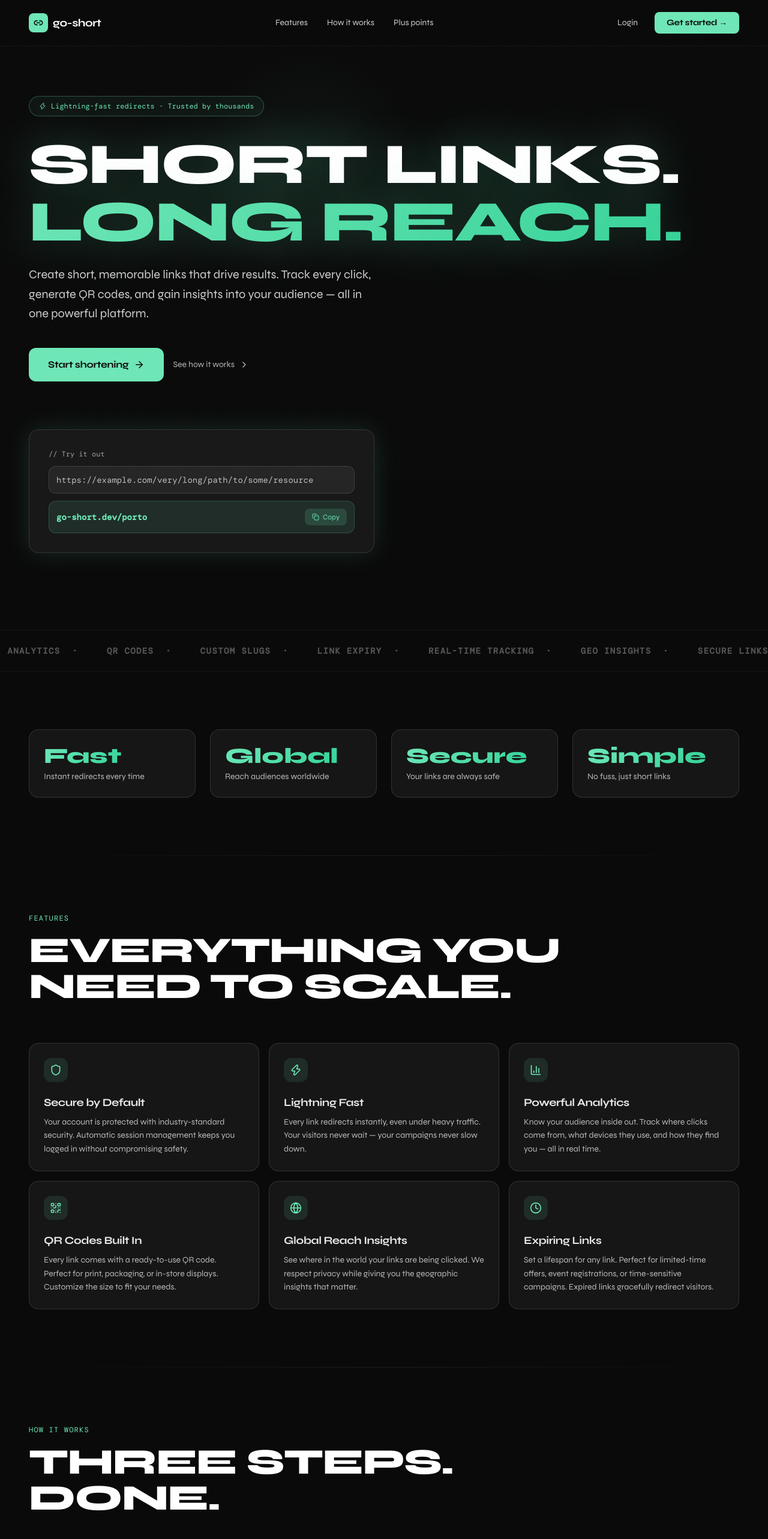
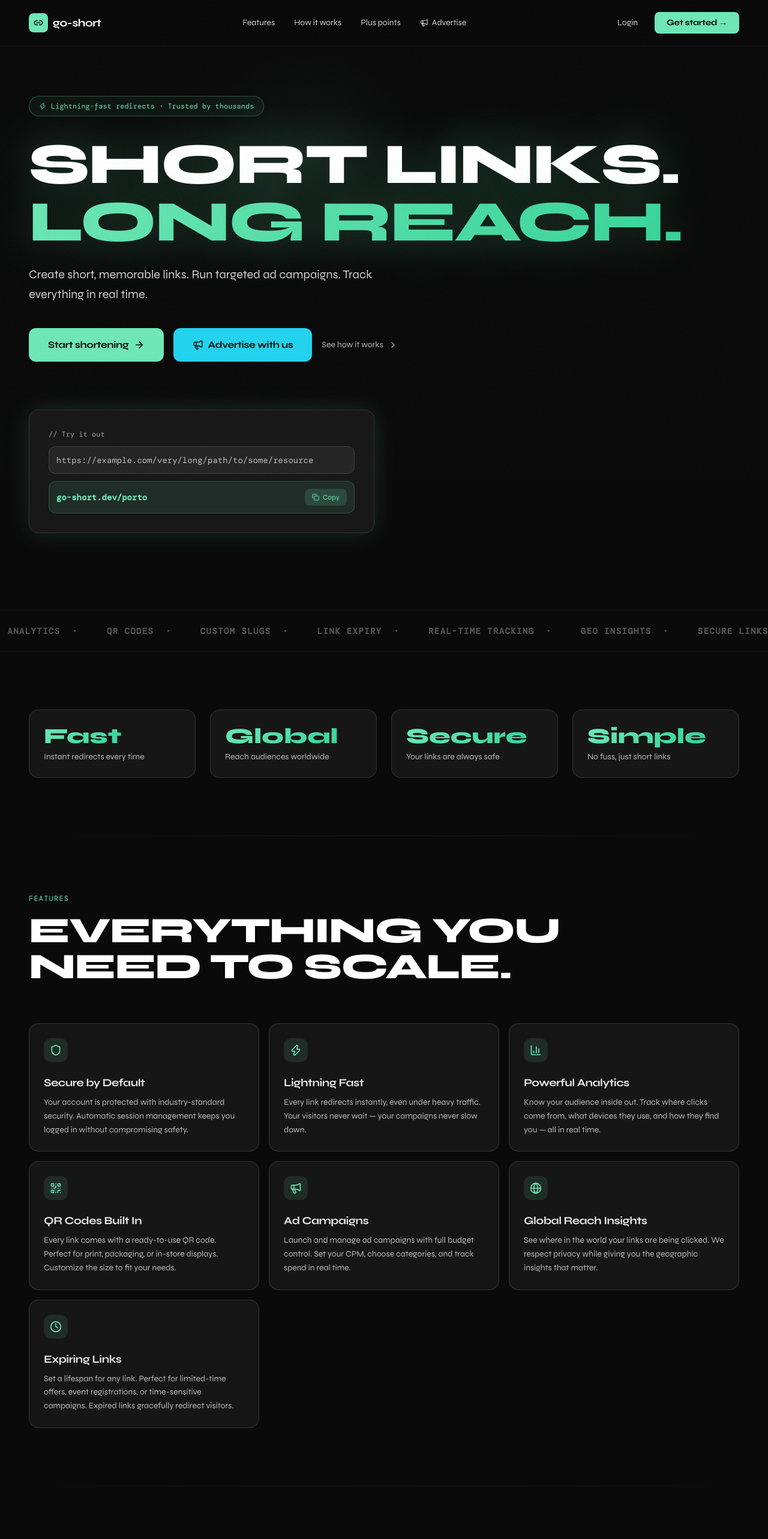
Before and after one commit to ras1putra/short-url-generator, a Next.js app in the folder frontend/: page / in a window 1280 px wide. Shown: the top 2566 px of the page at 60% size. Built offline with nearby package versions, Linux system fonts and the light colour scheme.

Commit message:
feat: enhance landing page components

```diff
--- a/frontend/src/components/landing/CTA.tsx
+++ b/frontend/src/components/landing/CTA.tsx
@@ -1,7 +1,7 @@
 "use client";
 
 import Link from "next/link";
-import { ArrowRight } from "lucide-react";
+import { ArrowRight, Megaphone } from "lucide-react";
 
 export default function CTA() {
   return (
@@ -24,6 +24,10 @@ export default function CTA() {
           <Link href="/register" className="btn-primary px-10 py-4 rounded-xl text-base inline-flex items-center gap-2">
             Create free account <ArrowRight size={18} />
           </Link>
+          <Link href="/register/advertiser" className="px-8 py-4 rounded-xl text-sm font-bold tracking-tight inline-flex items-center gap-2 bg-[#22D3EE] text-[#0A0A0A] hover:bg-[#67E8F9] hover:-translate-y-0.5 hover:shadow-[0_8px_30px_rgba(34,211,238,0.3)] transition-all duration-200">
+            <Megaphone size={16} />
+            Advertise with us
+          </Link>
           <Link href="/login" className="px-8 py-4 rounded-xl text-sm transition-colors border border-white/20 text-white/70 hover:text-white hover:border-white/40">
             Already have an account
           </Link>
--- a/frontend/src/components/landing/Features.tsx
+++ b/frontend/src/components/landing/Features.tsx
@@ -1,6 +1,6 @@
 "use client";
 
-import { Shield, Zap, BarChart3, QrCode, Globe, Clock } from "lucide-react";
+import { Shield, Zap, BarChart3, QrCode, Globe, Clock, Megaphone } from "lucide-react";
 
 const FEATURES_DATA = [
   {
@@ -22,6 +22,11 @@ const FEATURES_DATA = [
     icon: <QrCode size={20} />,
     title: "QR Codes Built In",
     desc: "Every link comes with a ready-to-use QR code. Perfect for print, packaging, or in-store displays. Customize the size to fit your needs.",
+  },
+  {
+    icon: <Megaphone size={20} />,
+    title: "Ad Campaigns",
+    desc: "Launch and manage ad campaigns with full budget control. Set your CPM, choose categories, and track spend in real time.",
   },
   {
     icon: <Globe size={20} />,
--- a/frontend/src/components/landing/Hero.tsx
+++ b/frontend/src/components/landing/Hero.tsx
@@ -2,7 +2,7 @@
 
 import { useState } from "react";
 import Link from "next/link";
-import { ArrowRight, ChevronRight, Zap, Copy, Check } from "lucide-react";
+import { ArrowRight, ChevronRight, Zap, Copy, Check, Megaphone } from "lucide-react";
 
 export default function Hero() {
   const [copied, setCopied] = useState(false);
@@ -32,12 +32,16 @@ export default function Hero() {
       </h1>
 
       <p className="fade-in text-lg md:text-xl mb-10 max-w-xl leading-relaxed text-white/80 [animation-delay:0.2s]">
-        Create short, memorable links that drive results. Track every click, generate QR codes, and gain insights into your audience — all in one powerful platform.
+        Create short, memorable links. Run targeted ad campaigns. Track everything in real time.
       </p>
 
       <div className="fade-in flex flex-col sm:flex-row items-start sm:items-center gap-4 [animation-delay:0.3s]">
         <Link href="/register" className="btn-primary px-8 py-4 rounded-xl text-base inline-flex items-center gap-2">
           Start shortening <ArrowRight size={18} />
+        </Link>
+        <Link href="/register/advertiser" className="px-8 py-4 rounded-xl text-base font-bold tracking-tight inline-flex items-center gap-2 bg-[#22D3EE] text-[#0A0A0A] hover:bg-[#67E8F9] hover:-translate-y-0.5 hover:shadow-[0_8px_30px_rgba(34,211,238,0.3)] transition-all duration-200">
+          <Megaphone size={18} />
+          Advertise with us
         </Link>
         <a href="#how" className="inline-flex items-center gap-2 text-sm text-white/70 hover:text-white transition-colors">
           See how it works <ChevronRight size={16} />
--- a/frontend/src/components/landing/Navbar.tsx
+++ b/frontend/src/components/landing/Navbar.tsx
@@ -1,7 +1,7 @@
 "use client";
 
 import Link from "next/link";
-import { Link2 } from "lucide-react";
+import { Link2, Megaphone } from "lucide-react";
 
 export default function Navbar() {
   return (
@@ -17,6 +17,10 @@ export default function Navbar() {
         <a href="#features" className="hover:text-white transition-colors">Features</a>
         <a href="#how" className="hover:text-white transition-colors">How it works</a>
         <a href="#stats" className="hover:text-white transition-colors">Plus points</a>
+        <Link href="/register/advertiser" className="hover:text-white transition-colors flex items-center gap-1.5">
+          <Megaphone size={14} />
+          Advertise
+        </Link>
       </div>
 
       <div className="flex items-center gap-3">
--- a/frontend/src/components/landing/Stats.tsx
+++ b/frontend/src/components/landing/Stats.tsx
@@ -1,21 +1,20 @@
 "use client";
 
 const STATS_DATA = [
-  { num: "Fast", unit: "", label: "Instant redirects every time" },
-  { num: "Global", unit: "", label: "Reach audiences worldwide" },
-  { num: "Secure", unit: "", label: "Your links are always safe" },
-  { num: "Simple", unit: "", label: "No fuss, just short links" },
+  { num: "Fast", label: "Instant redirects every time" },
+  { num: "Global", label: "Reach audiences worldwide" },
+  { num: "Secure", label: "Your links are always safe" },
+  { num: "Simple", label: "No fuss, just short links" },
 ];
 
 export default function Stats() {
   return (
     <section id="stats" className="py-24 px-6 md:px-12 max-w-7xl mx-auto">
       <div className="grid grid-cols-2 md:grid-cols-4 gap-6">
-        {STATS_DATA.map(({ num, unit, label }) => (
+        {STATS_DATA.map(({ num, label }) => (
           <div key={label} className="p-6 rounded-2xl bg-white/[0.05] border border-white/[0.12]">
             <div className="flex items-baseline gap-1 mb-1">
               <span className="text-4xl font-black stat-number">{num}</span>
-              <span className="text-sm font-mono-dm text-white/60">{unit}</span>
             </div>
             <p className="text-sm text-white/70">{label}</p>
           </div>
```
